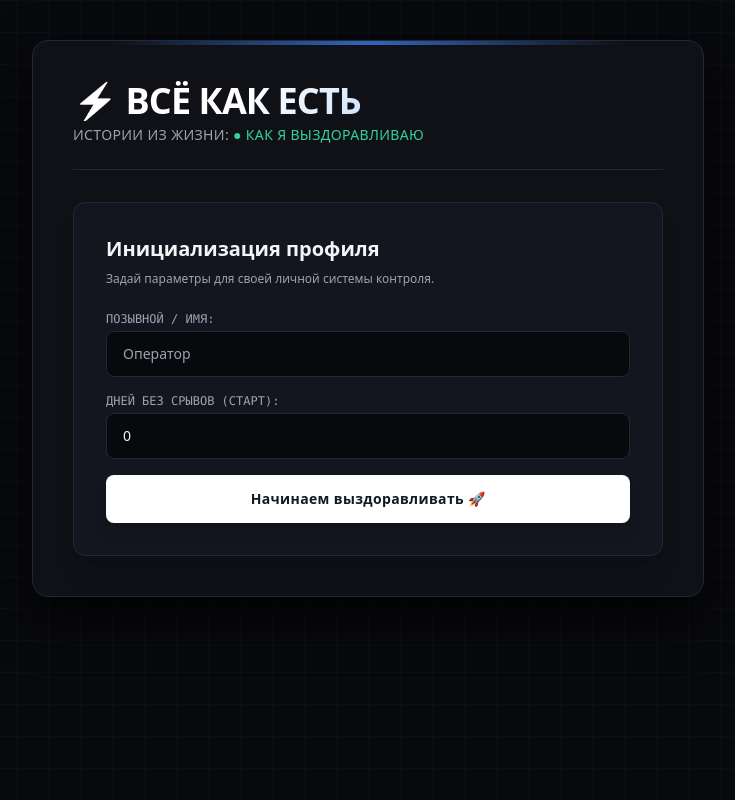
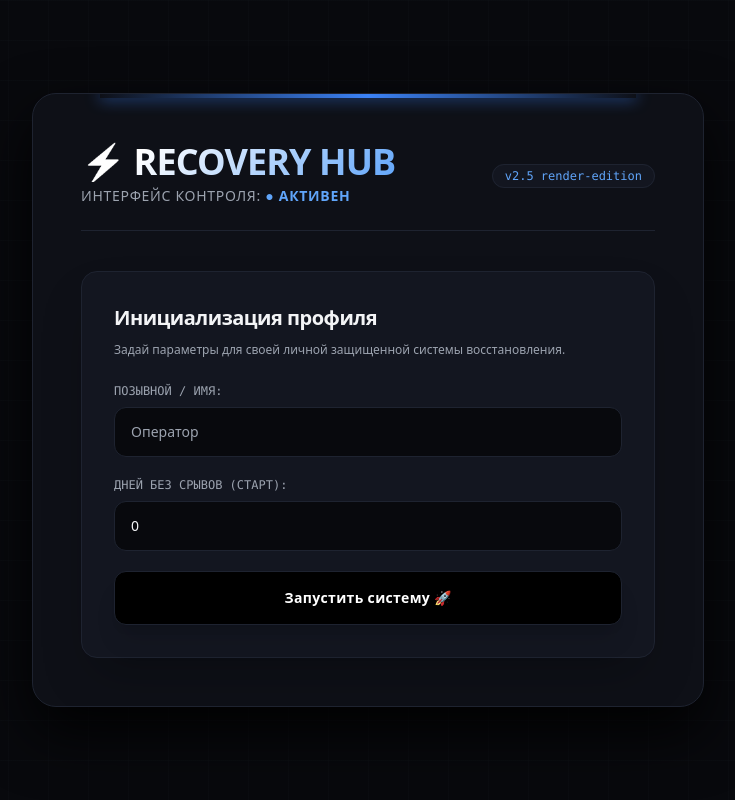
Before and after one commit to Frol78/recovery-hub, a Flask app: page / in a window 1280 px wide. Shown: the whole page, without its empty margins (272-1007 px from the left). Run offline with Flask 3, Linux system fonts and the light colour scheme; some libraries are stand-ins or nearby versions.

Commit message:
Update design to Render style with dark buttons and blue top line

```diff
--- a/templates/index.html
+++ b/templates/index.html
@@ -12,9 +12,9 @@
             extend: {
                 colors: {
                     renderBg: '#08090D',
-                    renderCard: '#0F1117',
-                    renderInner: '#13161F',
-                    renderBorder: '#1F2937',
+                    renderCard: '#0E1017',
+                    renderInner: '#131620',
+                    renderBorder: '#1E2330',
                     electricBlue: '#3B82F6',
                     electricGlow: '#60A5FA',
                 }
@@ -23,13 +23,13 @@
     }
 </script>
 <style>
-    /* Тонкий паттерн сетки на фоне */
+    /* Глубокий премиальный фон с тончайшей сеткой в стиле Render */
     body {
         background-color: #08090D;
         background-image:
-            linear-gradient(to right, rgba(31, 41, 55, 0.15) 1px, transparent 1px),
-            linear-gradient(to bottom, rgba(31, 41, 55, 0.15) 1px, transparent 1px);
-        background-size: 32px 32px;
+            linear-gradient(to right, rgba(30, 35, 48, 0.12) 1px, transparent 1px),
+            linear-gradient(to bottom, rgba(30, 35, 48, 0.12) 1px, transparent 1px);
+        background-size: 40px 40px;
     }
 
     @keyframes pulse-red {
@@ -39,153 +39,160 @@
     }
     .sos-pulse { animation: pulse-red 2s infinite; }
 
-    /* Градиентный текст в стиле Render (белый -> электрик-синий) */
+    /* Премиальный градиент текста */
     .render-gradient-text {
-        background: linear-gradient(135deg, #FFFFFF 30%, #60A5FA 100%);
+        background: linear-gradient(135deg, #FFFFFF 20%, #60A5FA 100%);
         -webkit-background-clip: text;
         -webkit-text-fill-color: transparent;
     }
 </style>
 </head>
-<body class="text-gray-100 font-sans min-h-screen py-10 px-4">
+<body class="text-gray-100 font-sans min-h-screen py-12 px-4 flex items-center justify-center">
 
-<div class="max-w-2xl mx-auto bg-renderCard p-6 sm:p-10 rounded-2xl shadow-[0_20px_50px_rgba(0,0,0,0.8)] border border-renderBorder relative overflow-hidden">
+<div class="max-w-2xl w-full bg-renderCard p-8 sm:p-12 rounded-3xl shadow-[0_25px_60px_rgba(0,0,0,0.9)] border border-renderBorder relative overflow-hidden">
 
-    <!-- Декоративное свечение сверху -->
-    <div class="absolute top-0 left-1/2 -translate-x-1/2 w-3/4 h-1 bg-gradient-to-r from-transparent via-electricBlue to-transparent opacity-75"></div>
+    <!-- Синяя переливающаяся линия сверху в стиле Render -->
+    <div class="absolute top-0 left-1/2 -translate-x-1/2 w-4/5 h-1 bg-gradient-to-r from-transparent via-electricBlue to-transparent shadow-[0_0_15px_#3B82F6]"></div>
 
     <!-- Шапка -->
-    <div class="mb-8 pb-6 border-b border-renderBorder">
-        <h1 class="text-3xl sm:text-4xl font-extrabold render-gradient-text tracking-tight">
-            ⚡ ВСЁ КАК ЕСТЬ
-        </h1>
-        <p class="text-gray-400 text-xs sm:text-sm mt-1 tracking-wide">ИСТОРИИ ИЗ ЖИЗНИ: <span class="text-emerald-400">● КАК Я ВЫЗДОРАВЛИВАЮ</span></p>
+    <div class="mb-10 pb-6 border-b border-renderBorder flex justify-between items-center">
+        <div>
+            <h1 class="text-3xl sm:text-4xl font-extrabold render-gradient-text tracking-tight">
+                ⚡ RECOVERY HUB
+            </h1>
+            <p class="text-gray-400 text-xs sm:text-sm mt-1 tracking-wider uppercase">Интерфейс контроля: <span class="text-electricGlow font-semibold">● Активен</span></p>
+        </div>
+        <div class="hidden sm:block">
+            <span class="px-3 py-1 bg-renderInner border border-renderBorder rounded-full text-xs font-mono text-electricGlow">v2.5 render-edition</span>
+        </div>
     </div>
 
     {% if not profile %}
-        <div class="bg-renderInner p-6 sm:p-8 rounded-xl border border-renderBorder shadow-xl">
-            <h2 class="text-xl font-bold text-gray-100 mb-2">Инициализация профиля</h2>
-            <p class="text-xs text-gray-400 mb-6">Задай параметры для своей личной системы контроля.</p>
+        <div class="bg-renderInner p-8 rounded-2xl border border-renderBorder shadow-2xl">
+            <h2 class="text-xl font-bold text-gray-100 mb-2 tracking-tight">Инициализация профиля</h2>
+            <p class="text-xs text-gray-400 mb-6 leading-relaxed">Задай параметры для своей личной защищенной системы восстановления.</p>
 
-            <form action="/create" method="POST" class="space-y-4">
+            <form action="/create" method="POST" class="space-y-5">
                 <div>
-                    <label class="block text-xs font-mono text-gray-400 uppercase mb-1">Позывной / Имя:</label>
+                    <label class="block text-xs font-mono text-gray-400 uppercase mb-2">Позывной / Имя:</label>
                     <input type="text" name="name" required placeholder="Оператор"
-                           class="w-full px-4 py-3 bg-renderBg border border-renderBorder rounded-lg text-gray-100 focus:outline-none focus:border-electricBlue focus:ring-1 focus:ring-electricBlue text-sm">
+                           class="w-full px-4 py-3.5 bg-renderBg border border-renderBorder rounded-xl text-gray-100 focus:outline-none focus:border-electricBlue focus:ring-1 focus:ring-electricBlue text-sm transition-all">
                 </div>
 
                 <div>
-                    <label class="block text-xs font-mono text-gray-400 uppercase mb-1">Дней без срывов (Старт):</label>
+                    <label class="block text-xs font-mono text-gray-400 uppercase mb-2">Дней без срывов (Старт):</label>
                     <input type="number" name="days" min="0" value="0" required
-                           class="w-full px-4 py-3 bg-renderBg border border-renderBorder rounded-lg text-gray-100 focus:outline-none focus:border-electricBlue focus:ring-1 focus:ring-electricBlue text-sm">
+                           class="w-full px-4 py-3.5 bg-renderBg border border-renderBorder rounded-xl text-gray-100 focus:outline-none focus:border-electricBlue focus:ring-1 focus:ring-electricBlue text-sm transition-all">
                 </div>
 
-                <button type="submit" class="w-full py-3.5 bg-white hover:bg-gray-200 text-gray-900 font-bold rounded-lg shadow-lg transition-all text-sm tracking-wide">
-                    Начинаем выздоравливать 🚀
+                <!-- Черная кнопка с белым шрифтом -->
+                <button type="submit" class="w-full py-4 bg-black hover:bg-gray-900 text-white font-bold rounded-xl border border-renderBorder shadow-xl transition-all text-sm tracking-wide">
+                    Запустить систему 🚀
                 </button>
             </form>
         </div>
     {% else %}
 
         <!-- МОТИВАЦИЯ -->
-        <div class="bg-renderBg p-5 rounded-xl border border-dashed border-renderBorder text-center mb-6">
-            <p id="quote-box" class="italic text-gray-300 text-sm min-h-[44px] flex items-center justify-center transition-opacity duration-200">
+        <div class="bg-renderBg p-6 rounded-2xl border border-dashed border-renderBorder text-center mb-8">
+            <p id="quote-box" class="italic text-gray-300 text-sm min-h-[48px] flex items-center justify-center transition-opacity duration-200">
                 «Загружаем порцию мотивации...»
             </p>
-            <button onclick="changeQuote()" class="mt-3 px-4 py-1.5 text-xs font-mono font-semibold text-electricGlow border border-electricBlue/40 rounded-lg hover:bg-electricBlue/10 transition-all">
+            <button onclick="changeQuote()" class="mt-4 px-4 py-2 text-xs font-mono font-semibold text-electricGlow bg-renderInner border border-renderBorder rounded-xl hover:border-electricBlue transition-all">
                 ⚡ Сменить настрой
             </button>
         </div>
 
         <!-- КНОПКА SOS (Экстренный контроль) -->
-        <div class="bg-renderInner p-6 rounded-xl border-2 border-red-500/40 shadow-2xl mb-6">
-            <h2 class="text-base font-bold text-red-400 mb-2">🚨 Зона экстренного контроля</h2>
-            <p class="text-xs text-gray-300 mb-4">Штормит, тяга или пробивает на срыв? Не делай глупостей, аварийный протокол:</p>
+        <div class="bg-renderInner p-6 sm:p-8 rounded-2xl border-2 border-red-500/40 shadow-2xl mb-8">
+            <h2 class="text-base font-bold text-red-400 mb-2 flex items-center gap-2">🚨 Зона экстренного контроля</h2>
+            <p class="text-xs text-gray-300 mb-5 leading-relaxed">Штормит, тяга или пробивает на срыв? Не делай глупостей, аварийный протокол:</p>
             <form action="/sos" method="GET">
-                <button type="submit" class="w-full py-3.5 bg-red-600 hover:bg-red-700 text-white font-bold rounded-lg sos-pulse transition-all shadow-lg shadow-red-500/40 text-sm tracking-wide">
+                <button type="submit" class="w-full py-4 bg-red-600 hover:bg-red-700 text-white font-bold rounded-xl sos-pulse transition-all shadow-lg shadow-red-500/30 text-sm tracking-wide">
                     🚨 АВАРИЙНЫЙ ВЫХОД (Кнопка SOS)
                 </button>
             </form>
-            <p class="text-xs text-gray-400 text-center mt-3">Успешно отбитых атак: <strong class="text-red-400 font-bold">{{ profile.slips_avoided | default(0) }}</strong></p>
+            <p class="text-xs text-gray-400 text-center mt-4">Успешно отбитых атак: <strong class="text-red-400 font-bold">{{ profile.slips_avoided | default(0) }}</strong></p>
         </div>
 
         <!-- СТАТУС ПРОФИЛЯ + ЖИВОЙ ТАЙМЕР -->
-        <div class="bg-gradient-to-br from-renderInner to-renderBg p-6 rounded-xl border-l-4 border-electricBlue border-t border-r border-b border-renderBorder shadow-lg mb-6">
-            <h2 class="text-sm font-semibold text-electricGlow uppercase tracking-wider mb-3">Состояние профиля</h2>
-            <div class="space-y-1 text-sm text-gray-300">
-                <p><strong>Позывной:</strong> <span class="text-white">{{ profile.name }}</span></p>
+        <div class="bg-gradient-to-br from-renderInner to-renderBg p-6 sm:p-8 rounded-2xl border-l-4 border-electricBlue border-t border-r border-b border-renderBorder shadow-xl mb-8">
+            <h2 class="text-xs font-mono text-electricGlow uppercase tracking-widest mb-3">Состояние профиля</h2>
+            <div class="space-y-2 text-sm text-gray-300 mb-4">
+                <p><strong>Позывной:</strong> <span class="text-white font-medium">{{ profile.name }}</span></p>
                 <p><strong>Дней стабильности:</strong> <span class="text-electricGlow font-bold text-lg">{{ profile.days }}</span></p>
             </div>
 
             <!-- Блок живого таймера -->
-            <div class="mt-3 pt-3 border-t border-renderBorder font-mono">
-                <span class="text-xs text-gray-400 uppercase tracking-wider block mb-1">⏱️ Точное время без срывов:</span>
-                <div id="live-timer" class="text-sm sm:text-base font-bold text-electricGlow tracking-wider">
+            <div class="pt-4 border-t border-renderBorder font-mono">
+                <span class="text-xs text-gray-400 uppercase tracking-wider block mb-2">⏱️ Точное время без срывов:</span>
+                <div id="live-timer" class="text-base sm:text-lg font-bold text-electricGlow tracking-wider">
                     00 дн : 00 ч : 00 мин : 00 сек
                 </div>
             </div>
 
-            <div class="mt-4 p-4 bg-renderBg rounded-lg border border-renderBorder">
-                <span class="text-electricGlow font-bold text-base block mb-1">{{ status.name }}</span>
+            <div class="mt-5 p-4 bg-renderBg rounded-xl border border-renderBorder">
+                <span class="text-electricGlow font-bold text-sm block mb-1">{{ status.name }}</span>
                 <p class="text-xs text-gray-400 leading-relaxed">{{ status.desc }}</p>
             </div>
         </div>
 
-        <!-- ПРОГРЕСС (+1 день) -->
-        <div class="bg-renderInner p-6 rounded-xl border border-renderBorder shadow-lg mb-6">
-            <h2 class="text-sm font-semibold text-gray-300 uppercase tracking-wider mb-3">Метрика прогресса</h2>
+        <!-- ПРОГРЕСС (+1 день) - Черная кнопка -->
+        <div class="bg-renderInner p-6 rounded-2xl border border-renderBorder shadow-xl mb-8">
+            <h2 class="text-xs font-mono text-gray-400 uppercase tracking-widest mb-3">Метрика прогресса</h2>
             <form action="/update" method="POST">
                 <input type="hidden" name="add_days" value="1">
-                <button type="submit" class="w-full py-3 bg-electricBlue hover:bg-blue-600 text-white font-bold rounded-lg shadow-lg shadow-blue-500/30 transition-all text-sm tracking-wide">
+                <button type="submit" class="w-full py-3.5 bg-black hover:bg-gray-900 text-white font-bold rounded-xl border border-renderBorder shadow-lg transition-all text-sm tracking-wide">
                     ⚡ Засчитать +1 день победы
                 </button>
             </form>
         </div>
 
         <!-- КПТ РАЗБОРЫ -->
-        <div class="bg-renderInner p-6 rounded-xl border border-indigo-500/30 shadow-lg mb-6">
+        <div class="bg-renderInner p-6 sm:p-8 rounded-2xl border border-renderBorder shadow-xl mb-8">
             <h2 class="text-base font-bold text-indigo-400 mb-1">🧠 КПТ: Разбор автоматических мыслей</h2>
-            <p class="text-xs text-gray-400 mb-4">Поймай деструктивную мысль, зафиксируй лог и дай жесткий рациональный отпор.</p>
+            <p class="text-xs text-gray-400 mb-6">Поймай деструктивную мысль, зафиксируй лог и дай жесткий рациональный отпор.</p>
 
-            <form action="/add_cbt" method="POST" class="space-y-3">
+            <form action="/add_cbt" method="POST" class="space-y-4">
                 <div>
-                    <label class="block text-xs font-medium text-gray-300 mb-1">Категория / Вектор:</label>
+                    <label class="block text-xs font-mono text-gray-400 uppercase mb-2">Категория / Вектор:</label>
                     <input type="text" name="category" required placeholder="Напр. Тяга, Тревога, Ложные убеждения"
-                           class="w-full px-3 py-2 bg-renderBg border border-renderBorder rounded-lg text-sm text-gray-100 focus:outline-none focus:border-indigo-500">
+                           class="w-full px-4 py-3 bg-renderBg border border-renderBorder rounded-xl text-sm text-gray-100 focus:outline-none focus:border-indigo-500 transition-all">
                 </div>
 
                 <div>
-                    <label class="block text-xs font-medium text-gray-300 mb-1">🧠 Автоматическая мысль:</label>
+                    <label class="block text-xs font-mono text-gray-400 uppercase mb-2">🧠 Автоматическая мысль:</label>
                     <textarea name="automatic_thought" rows="2" required placeholder="Что за скрипт крутится в башке..."
-                              class="w-full px-3 py-2 bg-renderBg border border-renderBorder rounded-lg text-sm text-gray-100 focus:outline-none focus:border-indigo-500"></textarea>
+                              class="w-full px-4 py-3 bg-renderBg border border-renderBorder rounded-xl text-sm text-gray-100 focus:outline-none focus:border-indigo-500 transition-all"></textarea>
                 </div>
 
                 <div>
-                    <label class="block text-xs font-medium text-gray-300 mb-1">💡 Рациональный ответ / Опровержение:</label>
+                    <label class="block text-xs font-mono text-gray-400 uppercase mb-2">💡 Рациональный ответ / Опровержение:</label>
                     <textarea name="rational_response" rows="2" required placeholder="Факты, логика, трезвый расчет..."
-                              class="w-full px-3 py-2 bg-renderBg border border-renderBorder rounded-lg text-sm text-gray-100 focus:outline-none focus:border-indigo-500"></textarea>
+                              class="w-full px-4 py-3 bg-renderBg border border-renderBorder rounded-xl text-sm text-gray-100 focus:outline-none focus:border-indigo-500 transition-all"></textarea>
                 </div>
 
-                <button type="submit" class="w-full py-2.5 bg-indigo-600 hover:bg-indigo-700 font-bold text-sm rounded-lg shadow-md transition-all">
+                <!-- Черная кнопка для сохранения разбора -->
+                <button type="submit" class="w-full py-3.5 bg-black hover:bg-gray-900 text-white font-bold text-sm rounded-xl border border-renderBorder shadow-lg transition-all">
                     🛡️ Сохранить лог в базу
                 </button>
             </form>
 
             {% if cbt_records %}
-                <div class="mt-6">
-                    <div class="flex justify-between items-center border-b border-renderBorder pb-2 mb-3">
-                        <h3 class="text-xs font-bold text-gray-400 uppercase tracking-wider">Архив разборов ({{ cbt_records|length }}):</h3>
-                        <a href="/export_cbt" class="px-3 py-1 bg-renderBg hover:bg-renderBorder text-gray-200 rounded-md text-xs font-semibold border border-renderBorder transition-all">
+                <div class="mt-8">
+                    <div class="flex justify-between items-center border-b border-renderBorder pb-3 mb-4">
+                        <h3 class="text-xs font-mono text-gray-400 uppercase tracking-wider">Архив разборов ({{ cbt_records|length }}):</h3>
+                        <a href="/export_cbt" class="px-3 py-1.5 bg-renderBg hover:bg-renderBorder text-gray-200 rounded-lg text-xs font-semibold border border-renderBorder transition-all">
                             📥 Скачать TXT
                         </a>
                     </div>
 
                     <div class="space-y-3 max-h-80 overflow-y-auto pr-1">
                         {% for r in cbt_records %}
-                            <div class="bg-renderBg p-3 rounded-lg border-l-2 border-indigo-500 border-t border-r border-b border-renderBorder text-xs">
-                                <div class="flex justify-between text-indigo-400 mb-1 font-medium">
+                            <div class="bg-renderBg p-4 rounded-xl border-l-2 border-indigo-500 border-t border-r border-b border-renderBorder text-xs">
+                                <div class="flex justify-between text-indigo-400 mb-2 font-medium">
                                     <span>🏷️ {{ r.category }}</span>
-                                    <span class="text-gray-500">{{ r.date }}</span>
+                                    <span class="text-gray-500 font-mono">{{ r.date }}</span>
                                 </div>
                                 <p class="text-red-400 mt-1"><strong>Мысль:</strong> {{ r.automatic_thought }}</p>
                                 <p class="text-emerald-400 mt-1"><strong>Ответ:</strong> {{ r.rational_response }}</p>
@@ -199,7 +206,7 @@
         <!-- СБРОС -->
         <div class="text-center pt-4 border-t border-renderBorder">
             <form action="/reset" method="POST" onsubmit="return confirm('Точно сбросить весь прогресс и архив разборов?');">
-                <button type="submit" class="px-4 py-2 bg-renderBg hover:bg-red-950/30 text-gray-400 hover:text-red-400 border border-renderBorder hover:border-red-900/50 rounded-lg text-xs transition-all">
+                <button type="submit" class="px-4 py-2 bg-renderBg hover:bg-red-950/30 text-gray-400 hover:text-red-400 border border-renderBorder hover:border-red-900/50 rounded-xl text-xs transition-all">
                     ⚠️ Сбросить кластер (удалить данные)
                 </button>
             </form>
@@ -226,6 +233,9 @@
             quoteBox.style.opacity = 1;
         }, 150);
     }
+
+    // Запускаем первую цитату при загрузке
+    changeQuote();
 
     // Живой таймер
     const startTimeStr = "{{ profile.start_time if profile and profile.start_time else '' }}";
```
